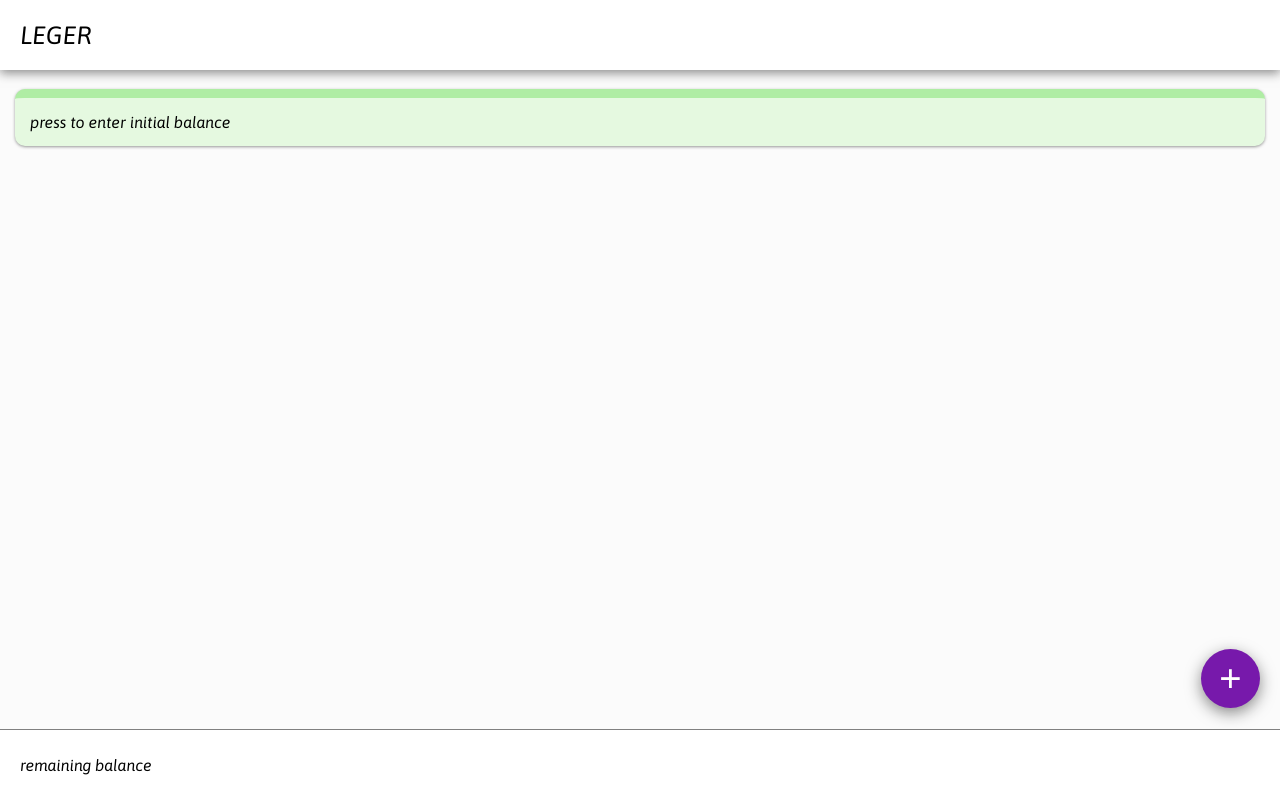
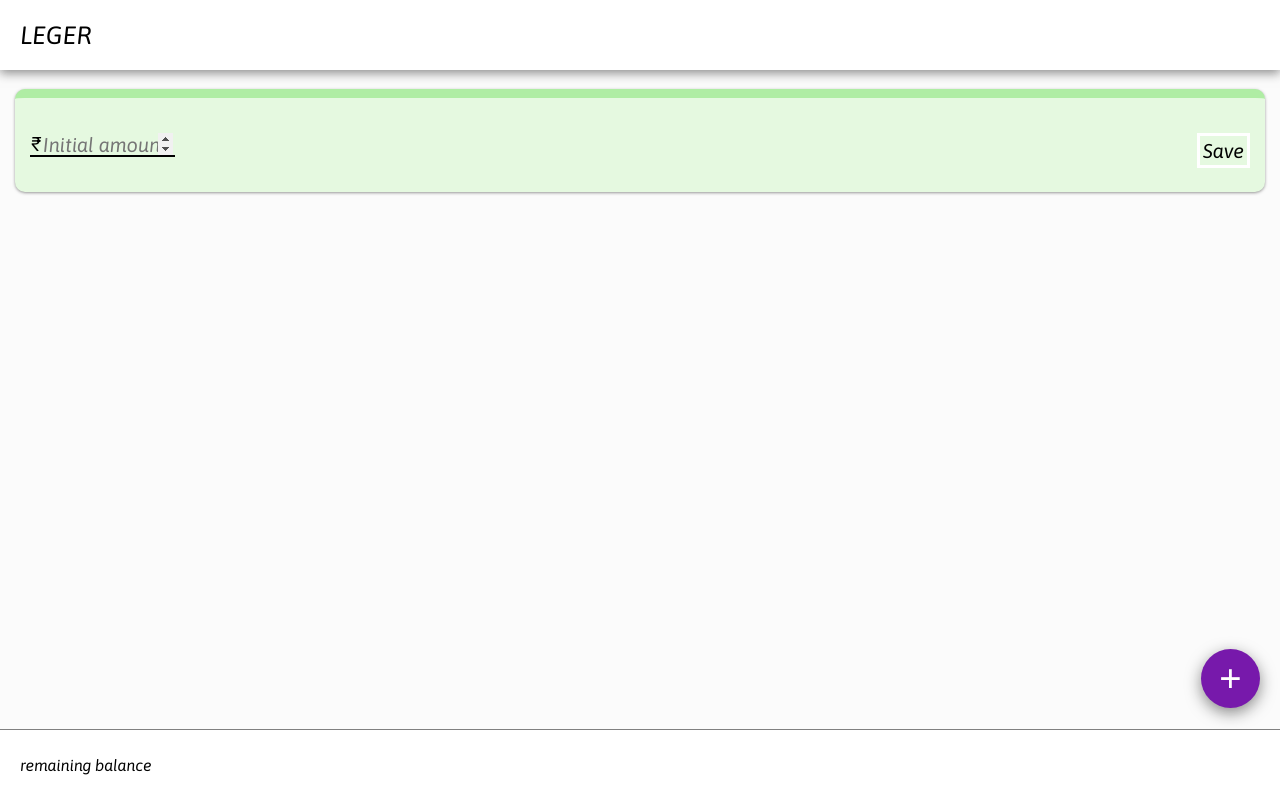
Before and after one commit to devnull03/leger, a React (Create React App) app: page / in a window 1280 px wide. Both pictures are taken after a click on the element "press to enter initial balance". Built offline with nearby package versions, Linux system fonts and the light colour scheme.

Commit message:
Amount input div recreated

```diff
--- a/package.json
+++ b/package.json
@@ -2,6 +2,7 @@
   "name": "leger",
   "version": "0.1.0",
   "private": true,
+  "homepage": "http://devnull03.github.io/leger",
   "dependencies": {
     "@testing-library/jest-dom": "^5.11.4",
     "@testing-library/react": "^11.1.0",
--- a/src/App.tsx
+++ b/src/App.tsx
@@ -1,11 +1,15 @@
 import React, { useState } from "react";
+import { useEffect } from "react";
 import "./App.css";
 import { InputDialog } from "./InputDialog";
 
+export const App: React.FC = () => {
+    const [pressed, setPressed] = useState<"y" | "n">("n");
+    const [pressPurpose, setPressPurpose] = useState<"new" | "edit">("new");
+    const [initialAmount, setInitialAmount] = useState<number>();
+    const [amountInputOpen, setAmountInputOpen] = useState<"y" | "n">("n");
+    const [tempAmount, setTempAmount] = useState<number>();
 
-export const App: React.FC = () => {
-    const [pressed, setPressed] = useState<'y' | 'n'>("n");
-    const [pressPurpose, setPressPurpose] = useState<'new' | 'edit'>("new");
 
     return (
         <div className="App">
@@ -16,9 +20,68 @@ export const App: React.FC = () => {
                     <div className="themeChanger" id="themeButton"></div>
                 </header>
                 <div id="holder">
-                    <div id="initialAmount">
-                        <p id="opener">press to enter initial balance</p>
-                    </div>
+                    {!initialAmount && (amountInputOpen === "n") && (
+                        <div id="initialAmount">
+                            <p
+                                id="opener"
+                                onClick={() =>
+                                    setAmountInputOpen(
+                                        amountInputOpen === "n" ? "y" : "n"
+                                    )
+                                }
+                            >
+                                press to enter initial balance
+                            </p>
+                        </div>
+                    )}
+                    {amountInputOpen === "y" && (
+                        <div id="initialAmount">
+                            <div className="initialAmountBox">
+                                <p>₹</p>
+                                <input
+                                    type="number"
+                                    id="amountElement"
+                                    placeholder="Initial amount"
+                                    defaultValue={initialAmount?.toString()}
+                                    value={tempAmount?.toString()}
+                                    onChange={(e) =>
+                                        setTempAmount(
+                                            Number.parseFloat(e.target.value)
+                                        )
+                                    }
+                                    autoFocus
+                                    onBlur={() => {
+                                        setAmountInputOpen('n');
+
+                                    }}
+                                />
+                            </div>
+                            <div
+                                id="saveButton1"
+                                onClick={() => {
+                                    setInitialAmount(tempAmount);
+                                    setAmountInputOpen("n");
+                                }}
+                            >
+                                Save
+                            </div>
+                        </div>
+                    )}
+                    {initialAmount && (amountInputOpen === "n") && (
+                        <div id="initialAmount">
+                            <div
+                                id="opener"
+                                onClick={() =>
+                                    setAmountInputOpen(
+                                        amountInputOpen === "n" ? "y" : "n"
+                                    )
+                                }
+                            >
+                                <p>Initial Amount</p>
+                                <p>&nbsp;₹{initialAmount}</p>
+                            </div>
+                        </div>
+                    )}
                 </div>
                 <div
                     className="addButton"
```
